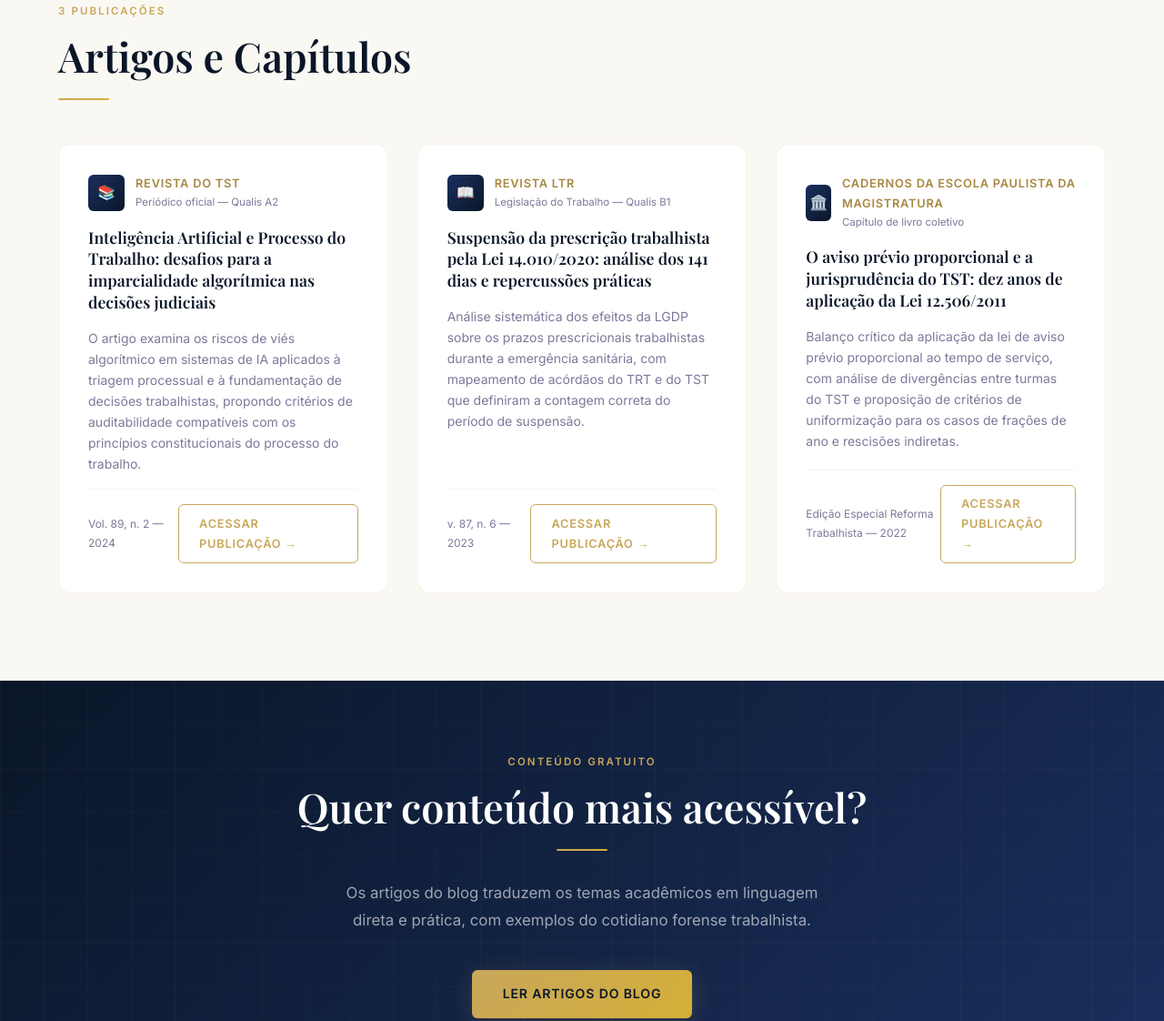
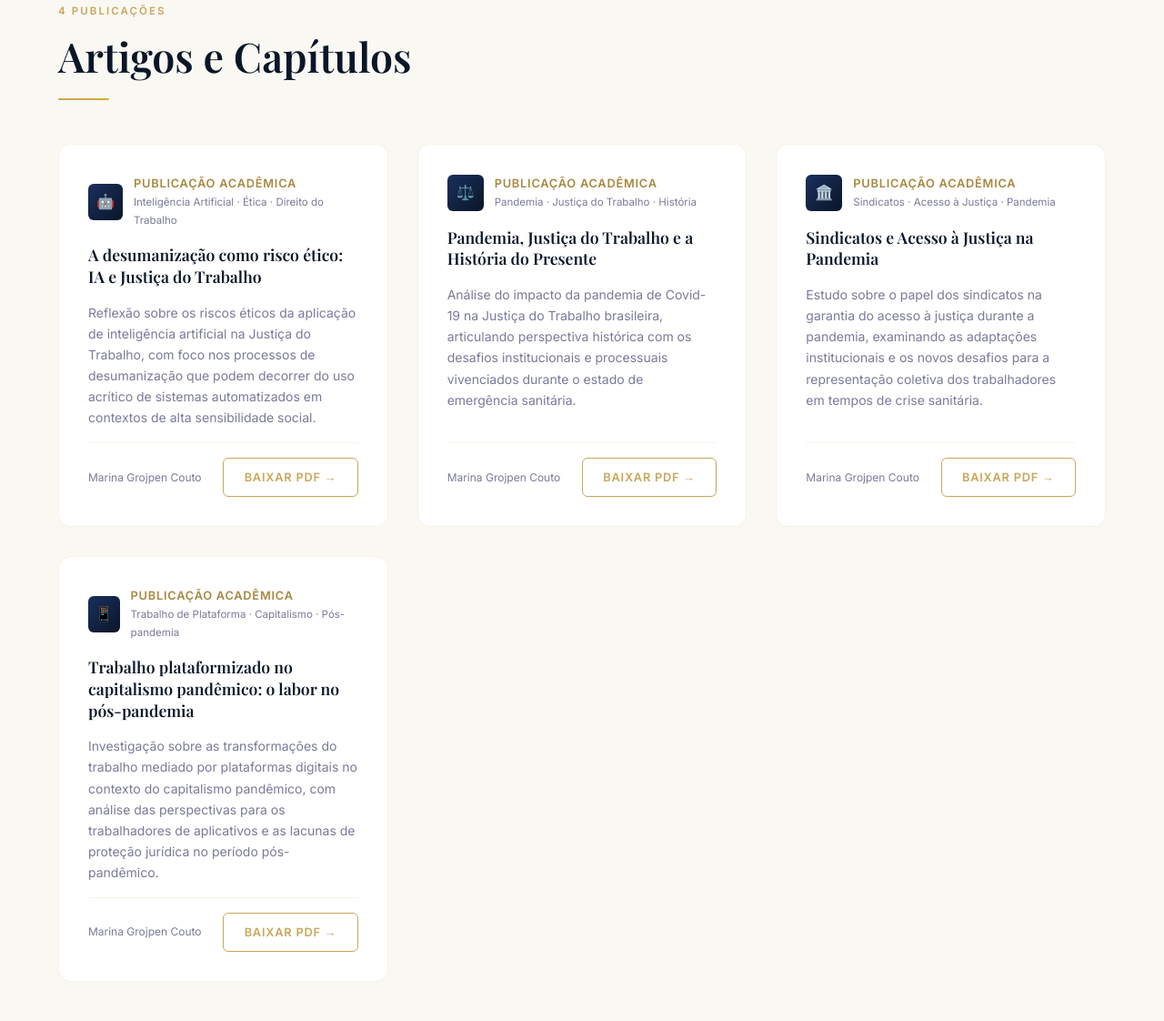
Before and after one commit to clubedeimoveisbh-pixel/site-dra, a plain HTML site: page publicacoes.html in a window 1280 px wide. Shown: the part 595-1717 px from the top of the page at 91% size. Drawn offline with nearby package versions, Linux system fonts and the light colour scheme; a web font is replaced by a local one.

Commit message:
feat: 4 publicacoes reais de Marina Grojpen Couto com PDFs para download

```diff
--- a/publicacoes.html
+++ b/publicacoes.html
@@ -33,7 +33,7 @@
   <div class="container">
     <div style="display:flex;align-items:center;justify-content:space-between;flex-wrap:wrap;gap:1rem;margin-bottom:0.5rem">
       <div>
-        <span class="section-label">3 publicações</span>
+        <span class="section-label">4 publicações</span>
         <h2 class="section-title" style="margin-bottom:0">Artigos e Capítulos</h2>
       </div>
     </div>
@@ -43,45 +43,45 @@
 
       <div class="pub-card fade-up">
         <div class="pub-venue">
-          <div class="pub-venue-icon">📚</div>
+          <div class="pub-venue-icon">🤖</div>
           <div>
-            <div class="pub-venue-name">Revista do TST</div>
-            <div class="pub-venue-type">Periódico oficial — Qualis A2</div>
+            <div class="pub-venue-name">Publicação Acadêmica</div>
+            <div class="pub-venue-type">Inteligência Artificial · Ética · Direito do Trabalho</div>
           </div>
         </div>
         <h3 class="pub-title">
-          Inteligência Artificial e Processo do Trabalho: desafios para a imparcialidade algorítmica nas decisões judiciais
+          A desumanização como risco ético: IA e Justiça do Trabalho
         </h3>
         <p class="pub-desc">
-          O artigo examina os riscos de viés algorítmico em sistemas de IA aplicados à triagem processual
-          e à fundamentação de decisões trabalhistas, propondo critérios de auditabilidade compatíveis
-          com os princípios constitucionais do processo do trabalho.
+          Reflexão sobre os riscos éticos da aplicação de inteligência artificial na Justiça do Trabalho,
+          com foco nos processos de desumanização que podem decorrer do uso acrítico de sistemas automatizados
+          em contextos de alta sensibilidade social.
         </p>
         <div class="pub-footer">
-          <span class="pub-date">Vol. 89, n. 2 — 2024</span>
-          <a href="#" class="btn btn-outline btn-sm">Acessar publicação →</a>
+          <span class="pub-date">Marina Grojpen Couto</span>
+          <a href="publicacoes/A desumanização como risco ético - IA e JT - Marina Grojpen Couto.pdf" target="_blank" class="btn btn-outline btn-sm">Baixar PDF →</a>
         </div>
       </div>
 
       <div class="pub-card fade-up">
         <div class="pub-venue">
-          <div class="pub-venue-icon">📖</div>
+          <div class="pub-venue-icon">⚖️</div>
           <div>
-            <div class="pub-venue-name">Revista LTr</div>
-            <div class="pub-venue-type">Legislação do Trabalho — Qualis B1</div>
+            <div class="pub-venue-name">Publicação Acadêmica</div>
+            <div class="pub-venue-type">Pandemia · Justiça do Trabalho · História</div>
           </div>
         </div>
         <h3 class="pub-title">
-          Suspensão da prescrição trabalhista pela Lei 14.010/2020: análise dos 141 dias e repercussões práticas
+          Pandemia, Justiça do Trabalho e a História do Presente
         </h3>
         <p class="pub-desc">
-          Análise sistemática dos efeitos da LGDP sobre os prazos prescricionais trabalhistas durante
-          a emergência sanitária, com mapeamento de acórdãos do TRT e do TST que definiram a contagem
-          correta do período de suspensão.
+          Análise do impacto da pandemia de Covid-19 na Justiça do Trabalho brasileira, articulando
+          perspectiva histórica com os desafios institucionais e processuais vivenciados durante
+          o estado de emergência sanitária.
         </p>
         <div class="pub-footer">
-          <span class="pub-date">v. 87, n. 6 — 2023</span>
-          <a href="#" class="btn btn-outline btn-sm">Acessar publicação →</a>
+          <span class="pub-date">Marina Grojpen Couto</span>
+          <a href="publicacoes/Pandemia, Justiça do Trabalho e a História do Presente - Marina Grojpen Couto.pdf" target="_blank" class="btn btn-outline btn-sm">Baixar PDF →</a>
         </div>
       </div>
 
@@ -89,21 +89,43 @@
         <div class="pub-venue">
           <div class="pub-venue-icon">🏛️</div>
           <div>
-            <div class="pub-venue-name">Cadernos da Escola Paulista da Magistratura</div>
-            <div class="pub-venue-type">Capítulo de livro coletivo</div>
+            <div class="pub-venue-name">Publicação Acadêmica</div>
+            <div class="pub-venue-type">Sindicatos · Acesso à Justiça · Pandemia</div>
           </div>
         </div>
         <h3 class="pub-title">
-          O aviso prévio proporcional e a jurisprudência do TST: dez anos de aplicação da Lei 12.506/2011
+          Sindicatos e Acesso à Justiça na Pandemia
         </h3>
         <p class="pub-desc">
-          Balanço crítico da aplicação da lei de aviso prévio proporcional ao tempo de serviço, com análise
-          de divergências entre turmas do TST e proposição de critérios de uniformização para os casos
-          de frações de ano e rescisões indiretas.
+          Estudo sobre o papel dos sindicatos na garantia do acesso à justiça durante a pandemia,
+          examinando as adaptações institucionais e os novos desafios para a representação coletiva
+          dos trabalhadores em tempos de crise sanitária.
         </p>
         <div class="pub-footer">
-          <span class="pub-date">Edição Especial Reforma Trabalhista — 2022</span>
-          <a href="#" class="btn btn-outline btn-sm">Acessar publicação →</a>
+          <span class="pub-date">Marina Grojpen Couto</span>
+          <a href="publicacoes/Sindicatos e Acesso à Justiça na Pandemia - Marina Grojpen Couto.pdf" target="_blank" class="btn btn-outline btn-sm">Baixar PDF →</a>
+        </div>
+      </div>
+
+      <div class="pub-card fade-up">
+        <div class="pub-venue">
+          <div class="pub-venue-icon">📱</div>
+          <div>
+            <div class="pub-venue-name">Publicação Acadêmica</div>
+            <div class="pub-venue-type">Trabalho de Plataforma · Capitalismo · Pós-pandemia</div>
+          </div>
+        </div>
+        <h3 class="pub-title">
+          Trabalho plataformizado no capitalismo pandêmico: o labor no pós-pandemia
+        </h3>
+        <p class="pub-desc">
+          Investigação sobre as transformações do trabalho mediado por plataformas digitais no contexto
+          do capitalismo pandêmico, com análise das perspectivas para os trabalhadores de aplicativos
+          e as lacunas de proteção jurídica no período pós-pandêmico.
+        </p>
+        <div class="pub-footer">
+          <span class="pub-date">Marina Grojpen Couto</span>
+          <a href="publicacoes/Trabalho plataformizado no capitalismo pandêmico - o labor no pós pandemia - Marina Grojpen Couto.pdf" target="_blank" class="btn btn-outline btn-sm">Baixar PDF →</a>
         </div>
       </div>
 
```
Also changed, not shown: 4 other files.
